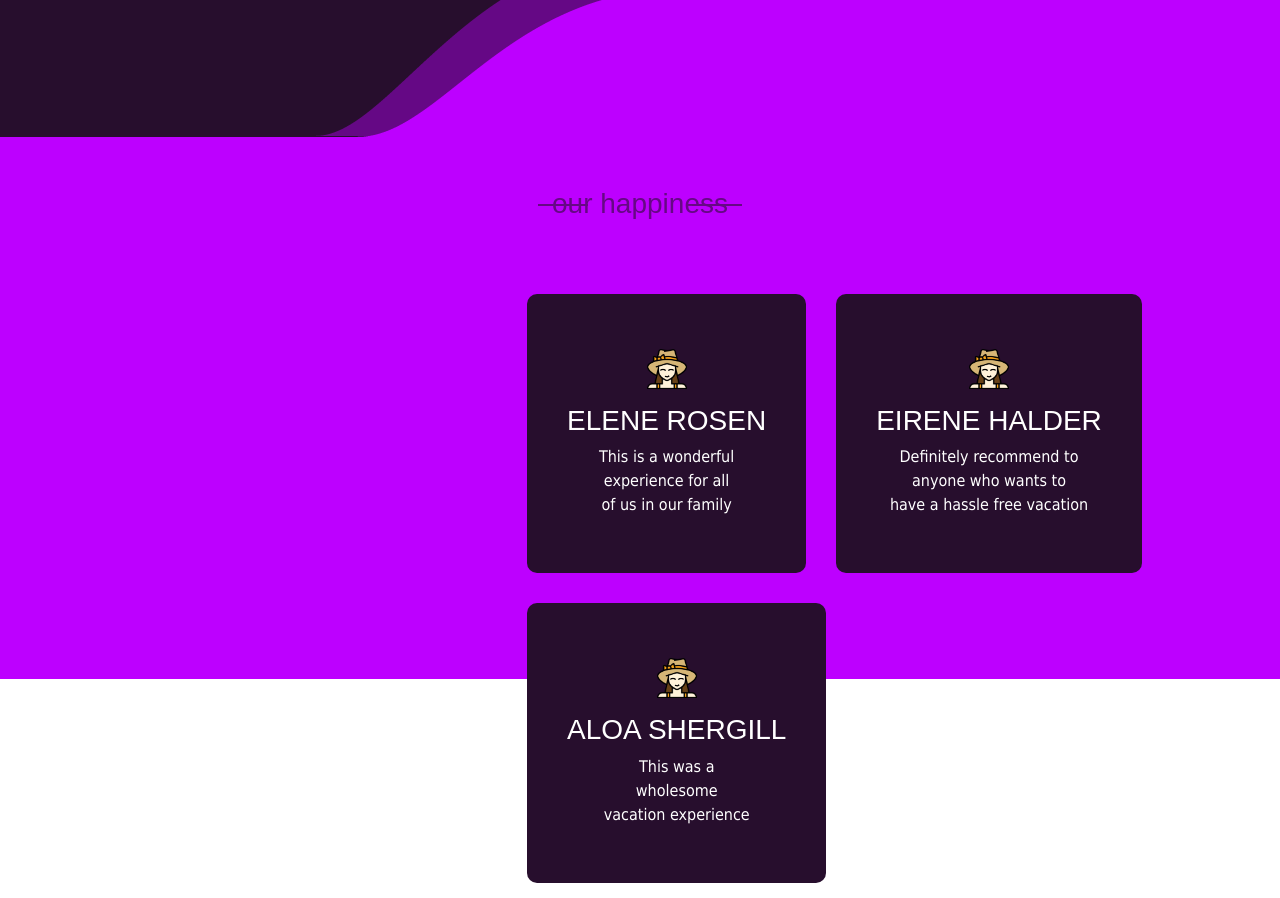
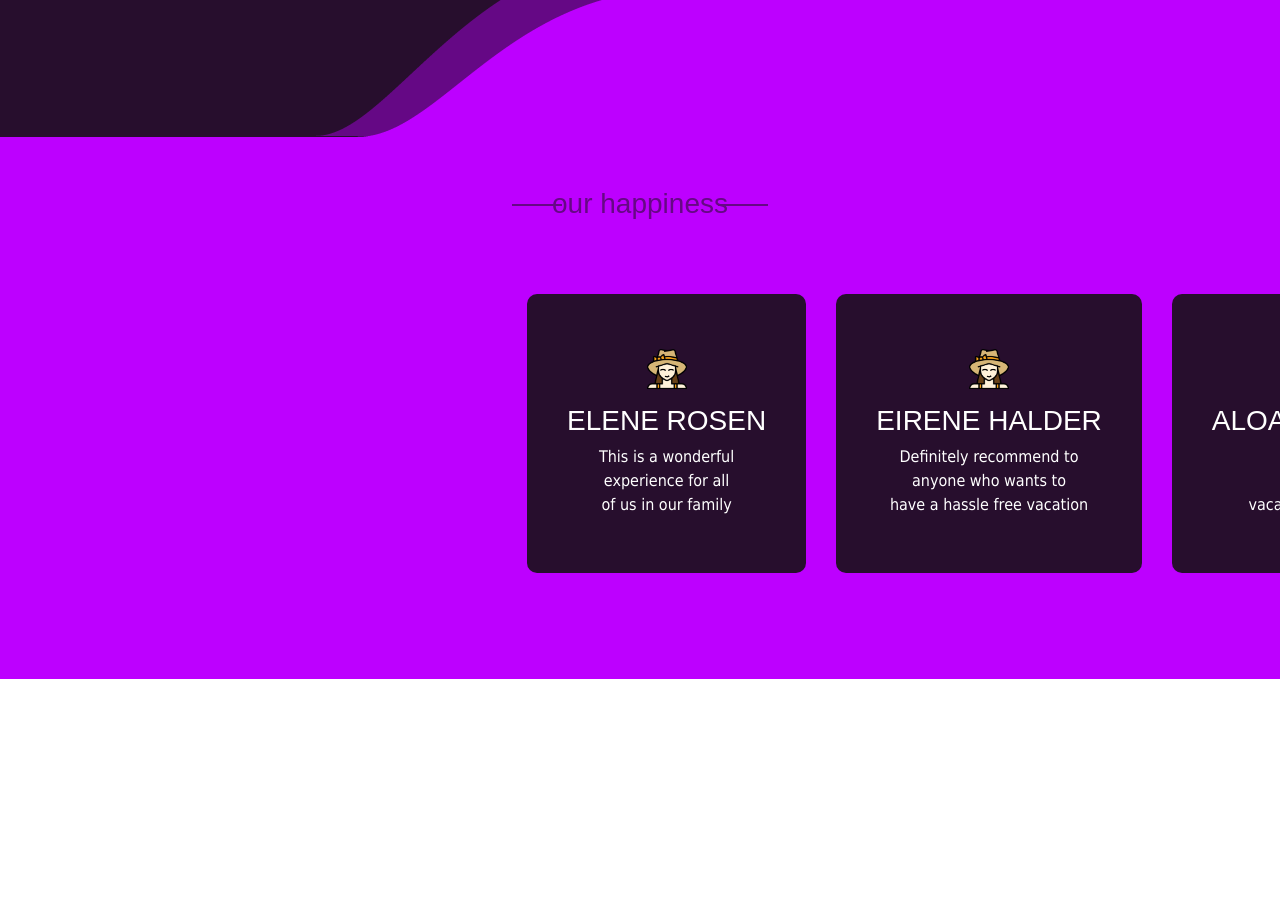
Before and after one commit to lavanya-rao-k-18/Plan-your-trip, a plain HTML site: page index.html in a window 1280 px wide. Shown: the part 940-1838 px from the top of the page. After the commit the page ends 1619 px from the top, so only its background shows below. Drawn offline with nearby package versions, Linux system fonts and the light colour scheme.

Commit message:
Update style.css

```diff
--- a/style.css
+++ b/style.css
@@ -24,7 +24,7 @@
   height: 2px;
   background: #660885;
   position: absolute;
-  left:42%;
+  left:40%;
   top:50%;
 }
 .title:after{
@@ -35,7 +35,7 @@
   height: 2px;
   background: #660885;
   position: absolute;
-  right: 42%;
+  right: 40%;
   top:50%;
 }
 .main {
@@ -126,7 +126,7 @@ h4 {
 }
 .container{
   position: relative;
-  width: 900px;
+  width: 1000px;
   height: 400px;
   margin-top: 0px;
   margin-left: 500px;
```
